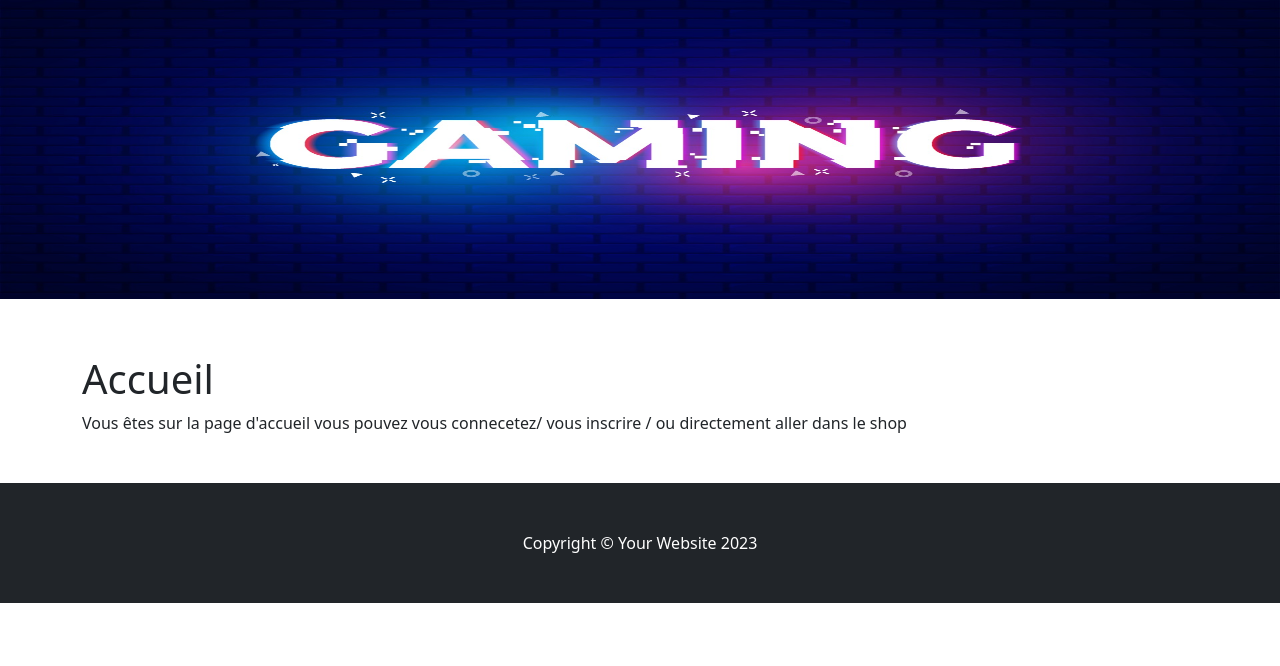
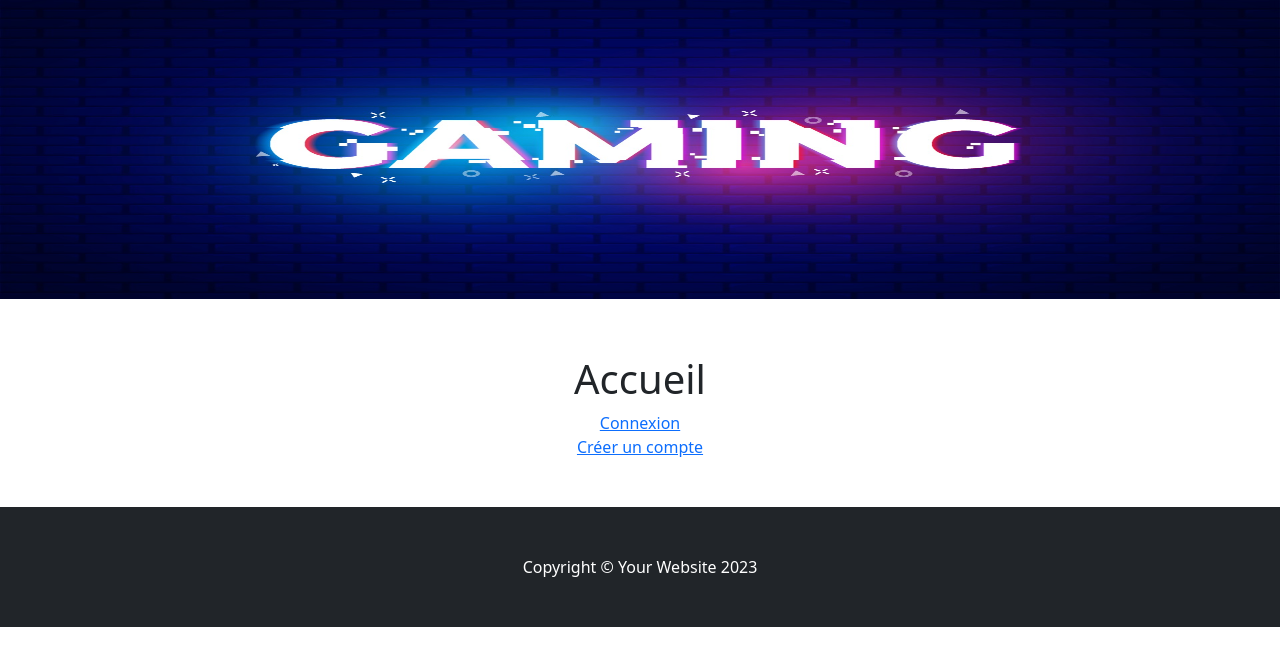
Before and after one commit to Wallemacq/projet, a PHP site: page / in a window 1280 px wide. Shown: the part 57-723 px from the top of the page. Run offline with PHP 8.4, Linux system fonts and the light colour scheme.

Commit message:
17.04.23/4

```diff
--- a/template.php
+++ b/template.php
@@ -17,7 +17,7 @@
         <!-- Navigation-->
         <nav class="navbar navbar-expand-lg navbar-light bg-light">
             <div class="container px-4 px-lg-5">
-                <a class="navbar-brand" href="accueil.php">Accueil</a>
+                <a class="navbar-brand" href="accueil">Accueil</a>
                 <button class="navbar-toggler" type="button" data-bs-toggle="collapse" data-bs-target="#navbarSupportedContent" aria-controls="navbarSupportedContent" aria-expanded="false" aria-label="Toggle navigation"><span class="navbar-toggler-icon"></span></button>
                 <div class="collapse navbar-collapse" id="navbarSupportedContent">
                     <ul class="navbar-nav me-auto mb-2 mb-lg-0 ms-lg-4">
@@ -26,19 +26,19 @@
                         <li class="nav-item dropdown">
                             <a class="nav-link dropdown-toggle" id="navbarDropdown" href="#" role="button" data-bs-toggle="dropdown" aria-expanded="false">Magasin</a>
                             <ul class="dropdown-menu" aria-labelledby="navbarDropdown">
-                                <li><a class="dropdown-item" href="touslesproduits.php">Tous les produits</a></li>
+                                <li><a class="dropdown-item" href="touslesproduits">Tous les produits</a></li>
                                 <li><hr class="dropdown-divider" /></li>
-                                <li><a class="dropdown-item" href="meilleursproduits.php">Meilleurs produits</a></li>
-                                <li><a class="dropdown-item" href="nouveauxproduits.php">Nouveaux produits</a></li>
+                                <li><a class="dropdown-item" href="meilleursproduits">Meilleurs produits</a></li>
+                                <li><a class="dropdown-item" href="nouveauxproduits">Nouveaux produits</a></li>
                             </ul>
                         </li>
                     </ul>
                     <form class="d-flex">
-                        <button class="btn btn-outline-dark" type="submit">
+                        <a href="panier" class="btn btn-outline-dark" type="submit">
                             <i class="bi-cart-fill me-1"></i>
                             Panier <!-- Donc ceci est le panier -->
                             <span class="badge bg-dark text-white ms-1 rounded-pill">0</span>
-                        </button>
+                        </a>
                     </form>
                 </div>
             </div>
@@ -52,8 +52,10 @@
                     <div class="container">
                         <div class="row justify-content-center">
                         <div>
+                            <div style="text-align:center">
                                 <h1 class="display-4 fw-bolder"><?php  echo $title   ?></h1>
                                 <?php  echo $content   ?>
+                            </div>
                         </div>
                     </div>
                 </section>
--- a/views/accueil.php
+++ b/views/accueil.php
@@ -1,6 +1,18 @@
 <?php
-echo "Vous êtes sur la page d'accueil vous pouvez vous connecetez/ vous inscrire / ou directement aller dans le shop";
-?>
+// echo "Vous êtes sur la page d'accueil vous pouvez vous connecetez/ vous inscrire / ou directement aller dans le shop";
+
+ if(empty($_SESSION['login'])) { ?>
+    <a href="login.php">Connexion</a>
+    <br>
+    <a href="register.php">Créer un compte</a>
+<?php } else { ?>
+    Bienvenue <?php echo $_SESSION['login']; ?> !
+    <br>
+    <a href="logout.php">Déconnexion</a>
+    <br>
+    <a href="listing.php">Liste des utilisateurs</a>
+<?php } ?>
+
 <?php
     $title = '<h1>Accueil</h1>' ;
     $content = ob_get_clean();
```
Also changed, not shown: XCSS/images/NeonLight.png (added).
